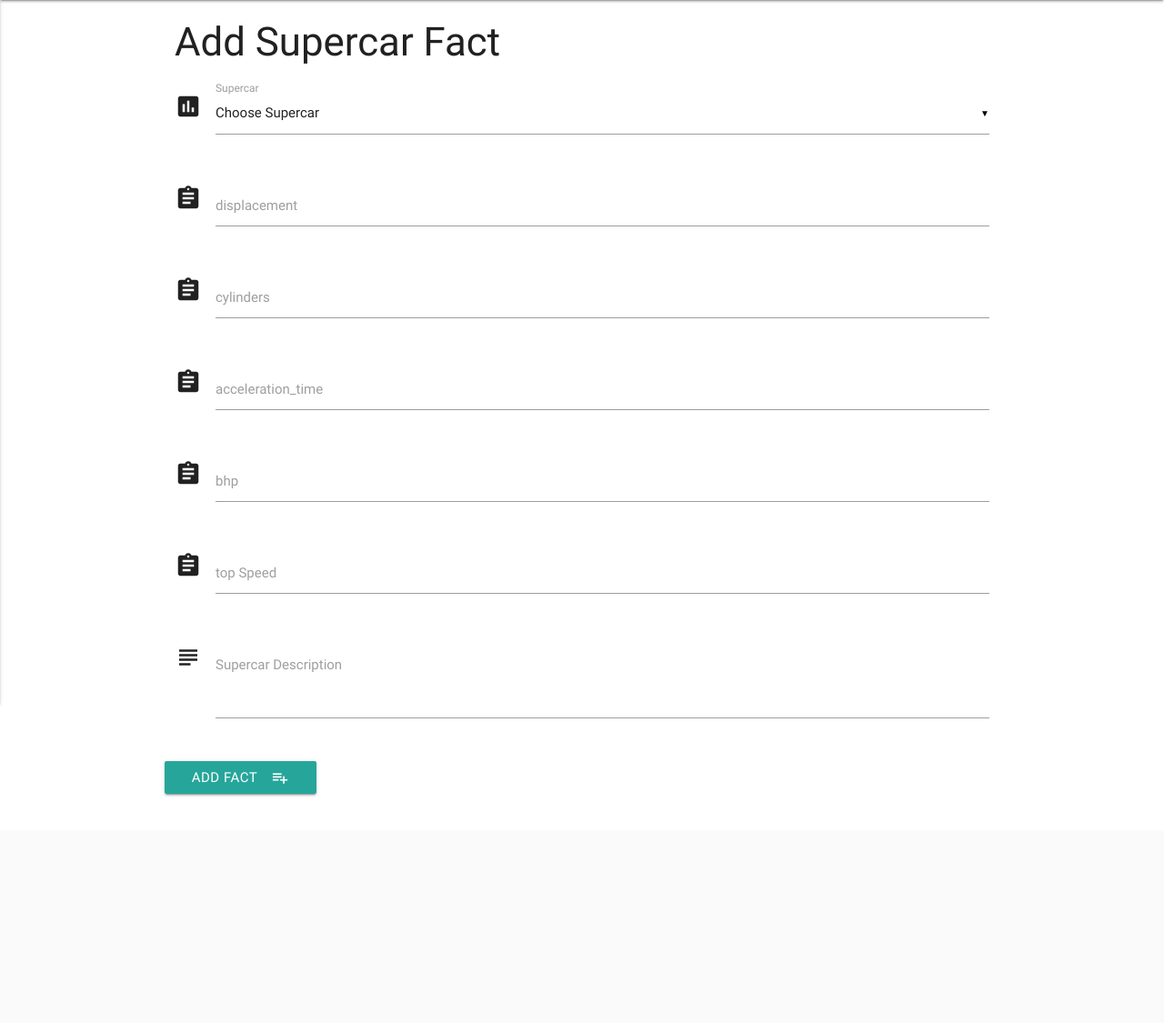
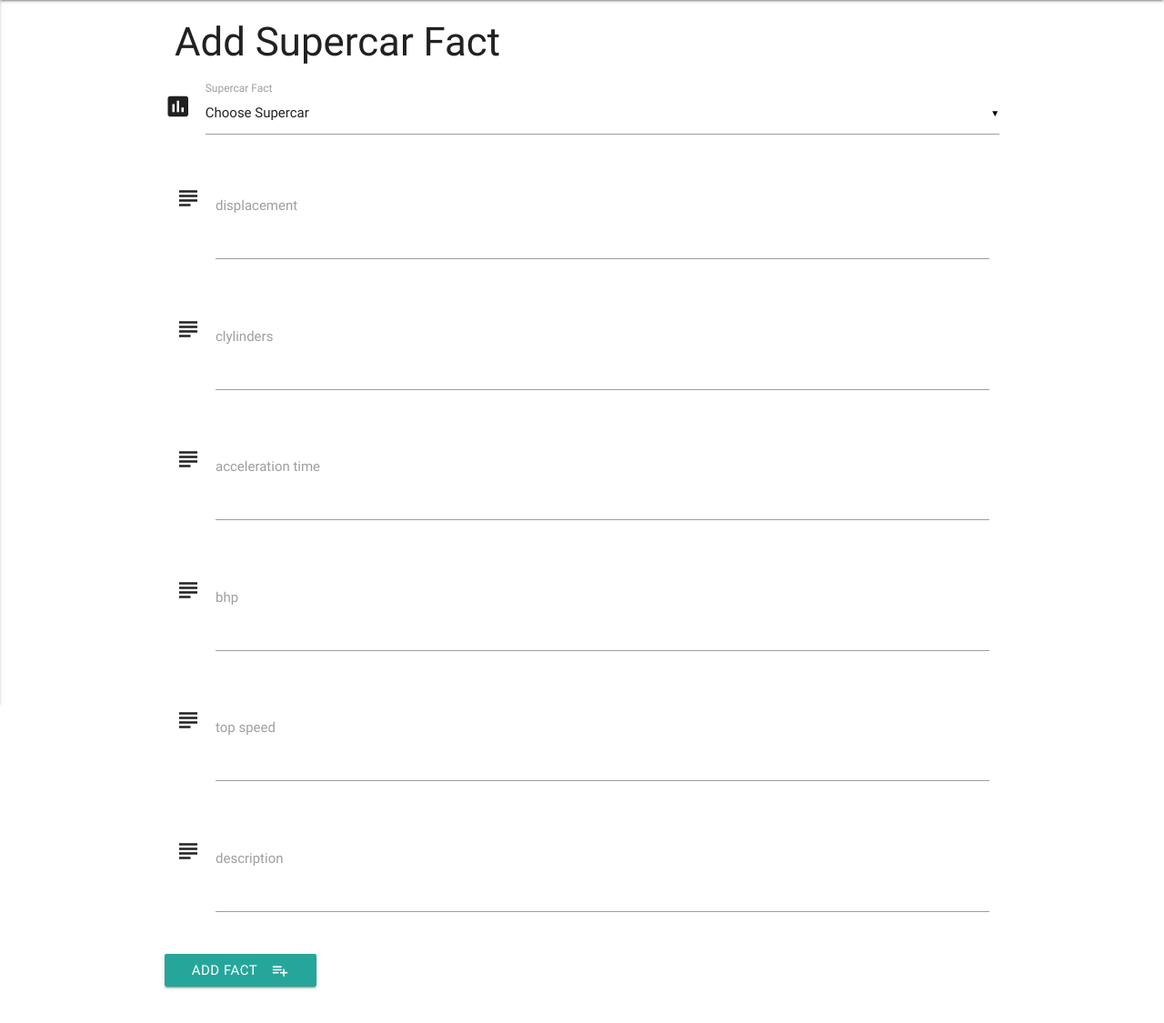
Before and after one commit to jfsystemsuk/Supercar_Data_Base, a Flask app: page /add_fact in a window 1280 px wide. Shown: the part 86-1211 px from the top of the page at 91% size. Before the commit the page ends 961 px from the top, so only its background shows below. Run offline with Flask 2, Linux system fonts and the light colour scheme; data that the repository does not hold is empty; some libraries are stand-ins or nearby versions.

Commit message:
modified app.py ,addfact.html ,base.html ,editfact.html ,editsupercar.html ,facts.html ,supercars.html

```diff
--- a/app.py
+++ b/app.py
@@ -9,7 +9,6 @@ app.config["MONGO_URI"] = 'mongodb+srv://root:r00tUser@cluster0-y0jyu.mongodb.ne
 
 mongo = PyMongo(app)
 
-
 @app.route('/')
 @app.route('/get_facts')
 def get_facts():
@@ -20,12 +19,12 @@ def get_facts():
 @app.route('/add_fact')
 def add_fact():
     return render_template('addfact.html',
-        supercars=mongo.db.supercars.find())   # noqa
+                           supercars=mongo.db.supercars.find())   # noqa
 
 
 @app.route('/insert_fact', methods=['POST'])
 def insert_fact():
-    facts = mongo.db.fact
+    facts = mongo.db.facts
     facts.insert_one(request.form.to_dict())
     return redirect(url_for('get_facts'))
 
@@ -40,10 +39,9 @@ def edit_fact(fact_id):
 
 @app.route('/update_fact/<fact_id>', methods=["POST"])
 def update_fact(fact_id):
-    facts = mongo.db.fact
+    facts = mongo.db.facts
     facts.update({'_id': ObjectId(fact_id)},
     {
-        'fact_name': request.form.get('fact_name'),
         'supercar_name': request.form.get('supercar_name'),
         'displacement': request.form.get('displacement'),
         'cylinders': request.form.get('cylinders'),
@@ -100,7 +98,6 @@ def insert_supercar():
     return redirect(url_for('get_supercars'))
 
 
-
 if __name__ == '__main__':
     app.run(host=os.environ.get('IP'),
             port=int(os.environ.get('PORT')),
--- /dev/null
+++ b/static/css/style.css
@@ -0,0 +1,15 @@
+body {
+    background-color: white;
+}
+
+.btn_small {
+    height: 24px;
+    width: 60px;
+    line-height: 24px;
+    margin: 5px 5px;
+    padding: 0 0.5em;
+}
+
+.task_header {
+    margin-top: 5px;
+}
--- a/templates/addfact.html
+++ b/templates/addfact.html
@@ -3,6 +3,7 @@
 <h3>Add Supercar Fact</h3>
 <div class="row">
     <form action="{{ url_for('insert_fact') }}" method="POST"  class="col s12">
+        <div class="row">
             <div class="row">
                 <div class="input-field col s12">
                 <i class="material-icons prefix">poll</i>
@@ -12,53 +13,50 @@
                   <option value="{{car.supercar_name}}">{{car.supercar_name}}</option>
               {% endfor %}
                 </select>
-       <label>Supercar</label>
+                <label>Supercar Fact</label>
                 </div>
             </div>
-        <div class="row">
             <div class="input-field col s12">
-                <i class="material-icons prefix">assignment</i>
-                <input id="displacement" name="displacement" type="text">
+                <i class="material-icons prefix">subject</i>
+                <textarea name="displacement" id="displacement" class="materialize-textarea"></textarea>
                 <label for="icon_prefix">displacement</label>
             </div>
         </div>
         <div class="row">
             <div class="input-field col s12">
-                <i class="material-icons prefix">assignment</i>
-                <input id="cylinders" name="cylinders" type="text">
-                <label for="icon_prefix">cylinders</label>
+                <i class="material-icons prefix">subject</i>
+                <textarea name="cylinders" id="cylinders" class="materialize-textarea"></textarea>
+                <label for="icon_prefix">clylinders</label>
             </div>
         </div>
         <div class="row">
             <div class="input-field col s12">
-                <i class="material-icons prefix">assignment</i>
-                <input id="acceleration_time" name="acceleration_time" type="text">
-                <label for="icon_prefix">acceleration_time</label>
+                <i class="material-icons prefix">subject</i>
+                <textarea name="acceleration_time" id="acceleration_time" class="materialize-textarea"></textarea>
+                <label for="icon_prefix">acceleration time</label>
             </div>
         </div>
         <div class="row">
             <div class="input-field col s12">
-                <i class="material-icons prefix">assignment</i>
-                <input id="bhp" name="bhp" type="text">
+                <i class="material-icons prefix">subject</i>
+                <textarea name="bhp" id="bhp" class="materialize-textarea"></textarea>
                 <label for="icon_prefix">bhp</label>
             </div>
         </div>
         <div class="row">
            <div class="input-field col s12">
-                <i class="material-icons prefix">assignment</i>
-                <input id="top_Speed" name="top_Speed" type="text">
-                <label for="icon_prefix">top Speed</label>
+                <i class="material-icons prefix">subject</i>
+                <textarea name="top_speed" id="top_speed" class="materialize-textarea"></textarea>
+                <label for="icon_prefix">top speed</label>
             </div>
         </div>
         <div class="row">
             <div class="input-field col s12">
                 <i class="material-icons prefix">subject</i>
-                <textarea name="supercar_Description" id="supercar_description" class="materialize-textarea"></textarea>
-                <label for="icon_prefix">Supercar Description</label>
+                <textarea name="discription" id="discription" class="materialize-textarea"></textarea>
+                <label for="icon_prefix">description</label>
             </div>
         </div>
-
-
         <div class="row">
             <button class="btn waves-effect waves-light" type="submit" name="action">Add Fact
                   <i class="material-icons right">playlist_add</i>
--- a/templates/base.html
+++ b/templates/base.html
@@ -33,10 +33,6 @@
     </header>
 
 
-
-
-
-
     <div class="container">
      {% block content %} {% endblock %}
     </div>
--- a/templates/supercars.html
+++ b/templates/supercars.html
@@ -11,7 +11,7 @@
                 <a href="{{url_for('delete_supercar', supercar_id=supercar._id)}}" class="waves-effect waves-light btn btn_small">Del</a>
                 <a href="{{url_for('edit_supercar', supercar_id=supercar._id)}}" class="waves-effect waves-light btn btn_small blue">Edit</a>
 
-                <div class="task_header">
+                <div class="fact_header">
                     <strong>{{supercar.supercar_name}}</strong>
                 </div>
             </div>
```
Also changed, not shown: templates/editfact.html (+16 -9 lines), templates/editsupercar.html (+23 -0 lines), templates/facts.html (+17 -3 lines). Lines whose indentation alone changed are shown as unchanged.
